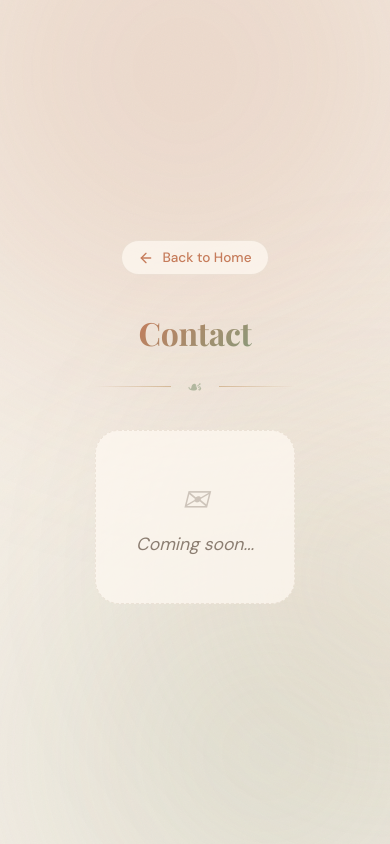
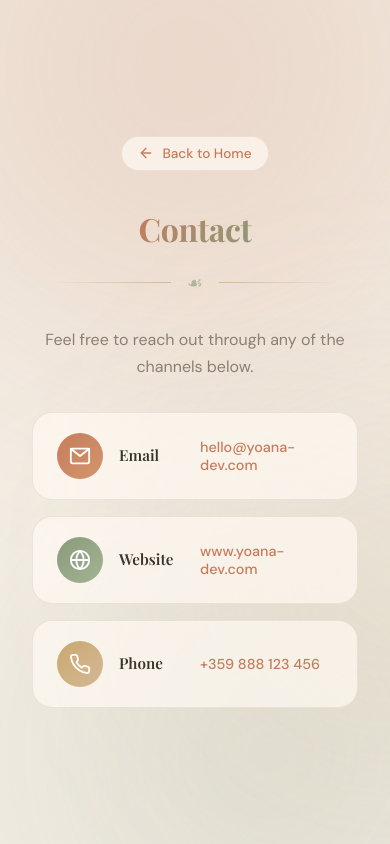
Before and after one commit to yvmarkovska/git-docker-demo, a React (Vite) app: page /contact in a window 390 px wide. Built offline with nearby package versions, Linux system fonts and the light colour scheme.

Commit message:
Reabase- Adding phone and contact details

```diff
--- a/src/Contact.module.css
+++ b/src/Contact.module.css
@@ -175,22 +175,80 @@
   opacity: 0.6;
 }
 
-/* ── Placeholder ── */
-.placeholder {
+/* ── Subtitle ── */
+.subtitle {
+  font-size: 1rem;
+  color: var(--text-secondary);
+  line-height: 1.7;
+  margin-bottom: 2rem;
+}
+
+/* ── Contact cards ── */
+.contactCards {
   display: flex;
   flex-direction: column;
-  align-items: center;
-  gap: 0.75rem;
-  padding: 3rem 2.5rem;
-  border-radius: 24px;
-  background: var(--bg-card);
-  border: 1.5px dashed var(--border-card);
-  color: var(--text-secondary);
-  font-size: 1.1rem;
-  font-style: italic;
+  gap: 1rem;
 }
 
-.placeholderIcon {
-  font-size: 2rem;
-  opacity: 0.4;
+.contactCard {
+  display: flex;
+  align-items: center;
+  gap: 1rem;
+  padding: 1.25rem 1.5rem;
+  border-radius: 20px;
+  background: var(--bg-card);
+  border: 1.5px solid var(--border-card);
+  text-align: left;
+  transition:
+    transform 0.3s ease,
+    box-shadow 0.3s ease;
 }
+
+.contactCard:hover {
+  transform: translateX(6px);
+  box-shadow: 0 8px 24px rgba(180, 156, 130, 0.12);
+}
+
+.contactIcon {
+  flex-shrink: 0;
+  width: 46px;
+  height: 46px;
+  border-radius: 50%;
+  display: flex;
+  align-items: center;
+  justify-content: center;
+  color: white;
+}
+
+.iconTerracotta {
+  background: linear-gradient(135deg, #c67c5b, #d4956e);
+}
+
+.iconSage {
+  background: linear-gradient(135deg, #8a9a7b, #a3b493);
+}
+
+.iconSand {
+  background: linear-gradient(135deg, #c9a96e, #d4b896);
+}
+
+.contactCard h3 {
+  font-family: 'Playfair Display', Georgia, serif;
+  font-size: 0.95rem;
+  font-weight: 600;
+  color: var(--text-primary);
+  margin-bottom: 0.15rem;
+  min-width: 65px;
+}
+
+.contactLink {
+  font-size: 0.9rem;
+  font-weight: 500;
+  color: var(--accent-terracotta);
+  text-decoration: none;
+  transition: color 0.3s ease;
+}
+
+.contactLink:hover {
+  color: var(--accent-rust);
+}
--- a/src/Contact.tsx
+++ b/src/Contact.tsx
@@ -47,9 +47,84 @@ function Contact() {
             <span className={styles.dividerLeaf}>&#9753;</span>
           </div>
 
-          <div className={styles.placeholder}>
-            <span className={styles.placeholderIcon}>&#9993;</span>
-            <p>Coming soon...</p>
+          <p className={styles.subtitle}>
+            Feel free to reach out through any of the channels below.
+          </p>
+
+          <div className={styles.contactCards}>
+            <div className={styles.contactCard}>
+              <div className={`${styles.contactIcon} ${styles.iconTerracotta}`}>
+                <svg
+                  viewBox="0 0 24 24"
+                  width="22"
+                  height="22"
+                  fill="none"
+                  stroke="currentColor"
+                  strokeWidth="2"
+                  strokeLinecap="round"
+                  strokeLinejoin="round"
+                >
+                  <rect x="2" y="4" width="20" height="16" rx="2" />
+                  <path d="M22 4l-10 8L2 4" />
+                </svg>
+              </div>
+              <h3>Email</h3>
+              <a
+                href="mailto:hello@yoana-dev.com"
+                className={styles.contactLink}
+              >
+                hello@yoana-dev.com
+              </a>
+            </div>
+
+            <div className={styles.contactCard}>
+              <div className={`${styles.contactIcon} ${styles.iconSage}`}>
+                <svg
+                  viewBox="0 0 24 24"
+                  width="22"
+                  height="22"
+                  fill="none"
+                  stroke="currentColor"
+                  strokeWidth="2"
+                  strokeLinecap="round"
+                  strokeLinejoin="round"
+                >
+                  <circle cx="12" cy="12" r="10" />
+                  <path d="M2 12h20" />
+                  <path d="M12 2a15.3 15.3 0 0 1 4 10 15.3 15.3 0 0 1-4 10 15.3 15.3 0 0 1-4-10 15.3 15.3 0 0 1 4-10z" />
+                </svg>
+              </div>
+              <h3>Website</h3>
+              <a
+                href="https://www.yoana-dev.com"
+                target="_blank"
+                rel="noopener noreferrer"
+                className={styles.contactLink}
+              >
+                www.yoana-dev.com
+              </a>
+            </div>
+
+            <div className={styles.contactCard}>
+              <div className={`${styles.contactIcon} ${styles.iconSand}`}>
+                <svg
+                  viewBox="0 0 24 24"
+                  width="22"
+                  height="22"
+                  fill="none"
+                  stroke="currentColor"
+                  strokeWidth="2"
+                  strokeLinecap="round"
+                  strokeLinejoin="round"
+                >
+                  <path d="M22 16.92v3a2 2 0 0 1-2.18 2 19.79 19.79 0 0 1-8.63-3.07 19.5 19.5 0 0 1-6-6 19.79 19.79 0 0 1-3.07-8.67A2 2 0 0 1 4.11 2h3a2 2 0 0 1 2 1.72 12.84 12.84 0 0 0 .7 2.81 2 2 0 0 1-.45 2.11L8.09 9.91a16 16 0 0 0 6 6l1.27-1.27a2 2 0 0 1 2.11-.45 12.84 12.84 0 0 0 2.81.7A2 2 0 0 1 22 16.92z" />
+                </svg>
+              </div>
+              <h3>Phone</h3>
+              <a href="tel:+359888123456" className={styles.contactLink}>
+                +359 888 123 456
+              </a>
+            </div>
           </div>
         </section>
       </div>
```
